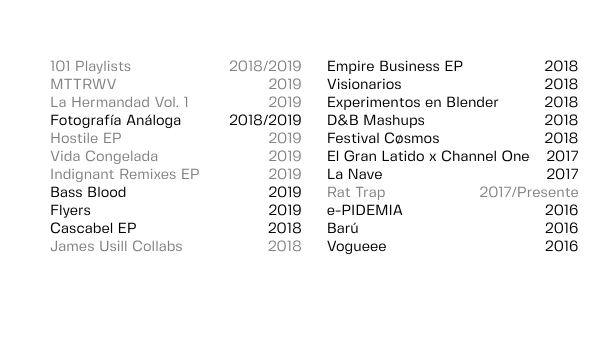
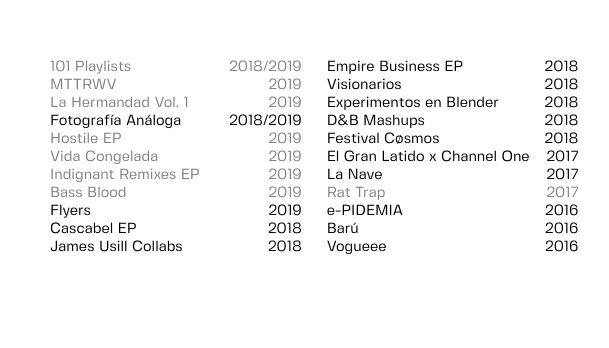
Before and after one commit to drlztn/drlztn.github.io, a plain HTML site: page works.html in a window 1280 px wide. Shown: the part 178-526 px from the top of the page, 418-1027 px from the left. Drawn offline with nearby package versions, Linux system fonts and the light colour scheme; a script that the page names is missing.

Commit message:
Bass Blood

```diff
--- a/works.html
+++ b/works.html
@@ -59,10 +59,12 @@
 						<div class="right">2019</div>
 					</div>
 				</a>
+				<a class="works" href="/blood.html">
 					<div class="line">
 						<div class="left">Bass Blood</div>
 						<div class="right">2019</div>
 					</div>
+				</a>
 				<div class="line">
 					<div class="left">Flyers</div>
 					<div class="right">2019</div>
@@ -71,12 +73,10 @@
 					<div class="left">Cascabel EP</div>
 					<div class="right">2018</div>
 				</div>
-				<a class="works" href="/jamesusill.html">
 				<div class="line">
 					<div class="left">James Usill Collabs</div>
 					<div class="right">2018</div>
 				</div>
-				</a>
 				<div class="line">
 					<div class="left">Empire Business EP</div>
 					<div class="right">2018</div>
@@ -108,7 +108,7 @@
 				<a class="works" href="/rattrap.html">
 					<div class="line">
 						<div class="left">Rat Trap</div>
-						<div class="right">2017/Presente</div>
+						<div class="right">2017</div>
 					</div>
 				</a>
 				<div class="line">
```
Lines whose indentation alone changed are shown as unchanged.
